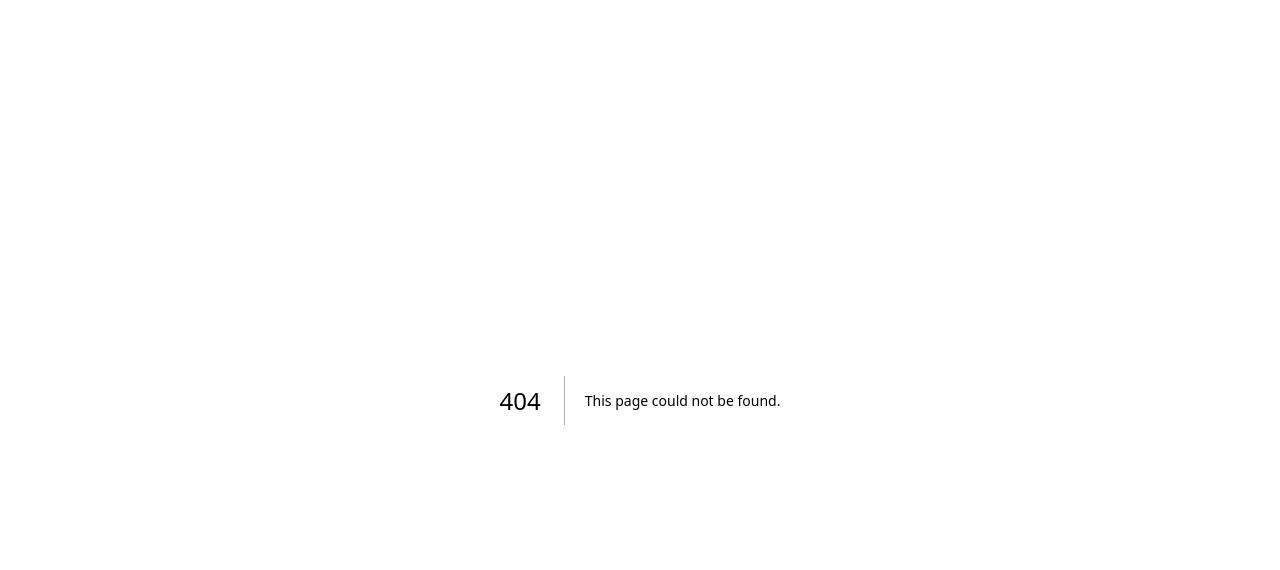
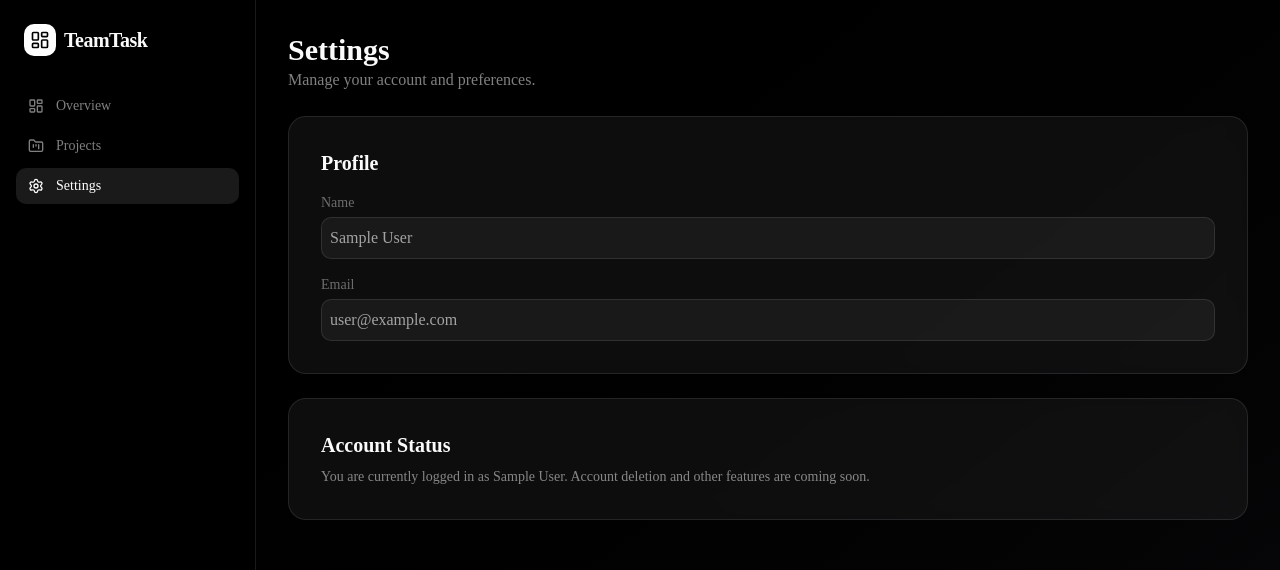
Before and after one commit to fiercfly/Team-TaskManager, a Next.js app: page /dashboard/settings in a window 1280 px wide. Before the commit this address had no page. Shown: the top 570 px of the page. Built offline with nearby package versions, Linux system fonts and the light colour scheme; no server answers; the database is empty; sample sign-in values are in the browser's storage.

Commit message:
teamtaskmanager- updated code (fixed settings 404)

```diff
--- /dev/null
+++ b/src/app/dashboard/settings/page.tsx
@@ -0,0 +1,39 @@
+import { auth } from "@/auth";
+import { redirect } from "next/navigation";
+
+export default async function SettingsPage() {
+  const session = await auth();
+  if (!session) redirect("/login");
+
+  return (
+    <div className="space-y-6">
+      <div>
+        <h1 className="text-3xl font-bold">Settings</h1>
+        <p className="text-white/50">Manage your account and preferences.</p>
+      </div>
+
+      <div className="p-8 border border-white/10 rounded-2xl bg-white/5 backdrop-blur-sm">
+        <h2 className="text-xl font-semibold mb-4">Profile</h2>
+        <div className="space-y-4">
+          <div>
+            <label className="block text-sm font-medium text-white/40 mb-1">Name</label>
+            <div className="p-2 bg-white/5 border border-white/10 rounded-lg text-white/60">
+              {session.user?.name}
+            </div>
+          </div>
+          <div>
+            <label className="block text-sm font-medium text-white/40 mb-1">Email</label>
+            <div className="p-2 bg-white/5 border border-white/10 rounded-lg text-white/60">
+              {session.user?.email}
+            </div>
+          </div>
+        </div>
+      </div>
+
+      <div className="p-8 border border-white/10 rounded-2xl bg-white/5 backdrop-blur-sm">
+        <h2 className="text-xl font-semibold mb-2">Account Status</h2>
+        <p className="text-white/50 text-sm">You are currently logged in as {session.user?.name}. Account deletion and other features are coming soon.</p>
+      </div>
+    </div>
+  );
+}
```
